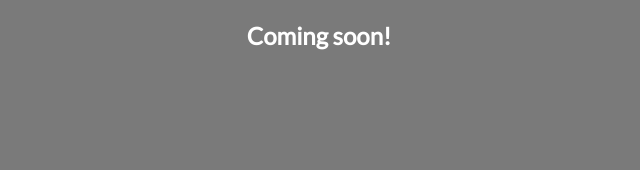
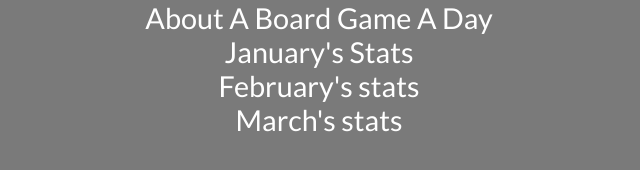
Before and after one commit to calisaurus/calisaurus-boardgames, a plain HTML site: page index.html in a window 1280 px wide. Shown: the part 424-594 px from the top of the page, without its empty margins (321-961 px from the left). Drawn offline with Linux system fonts and the light colour scheme.

Commit message:
Add links to homepage

```diff
--- a/index.html
+++ b/index.html
@@ -20,6 +20,17 @@
     transform-origin: 50% 90%;
     animation: Header-logo-spin infinite 4s ease-in-out;
   }
+
+  .link>p {
+    color: white;
+    margin: 0;
+  }
+
+  .link>p>a {
+    color: white;
+    text-decoration: none;
+    font-size: 1.8em;
+  }
   @keyframes Header-logo-spin {
     0% { transform: rotate(-5deg); }
     50% { transform: rotate(5deg); }
@@ -32,7 +43,12 @@
   <h1>boardgames.calisaurus.net</h1>
   <img src="./calisaurus.png" alt="purple dinosaur" class="Header-logo" />
   <br />
-  <h2>Coming soon!</h2>
+    <div class="link">
+      <p><a href="./about.html">About A Board Game A Day</a></p>
+      <p><a href="./january.html">January's Stats</a></p>
+      <p><a href="./february.html">February's stats</a></p>
+      <p><a href="./march.html">March's stats</a></p>
+    </div>
 
 </body>
 </html>
```
